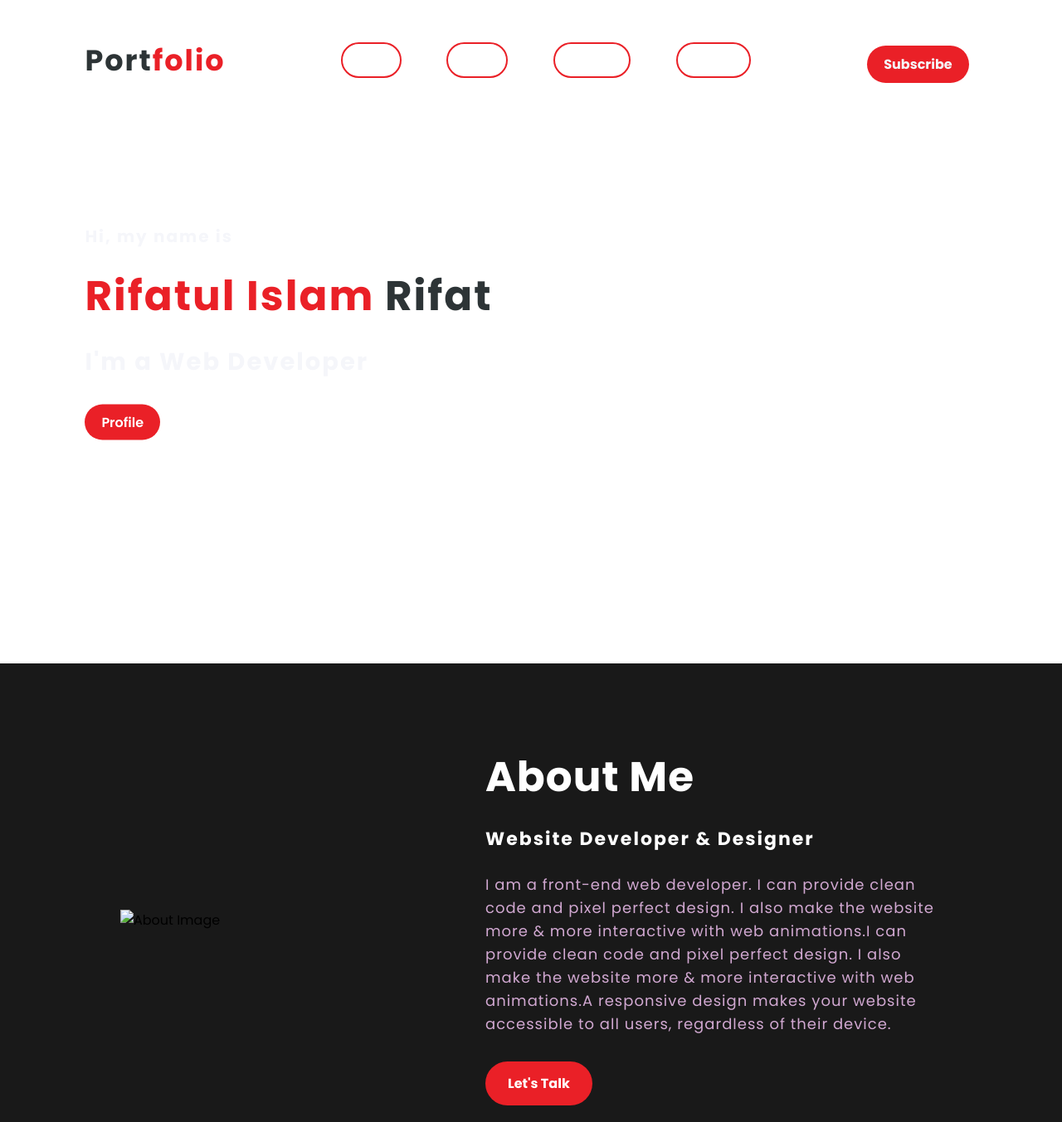
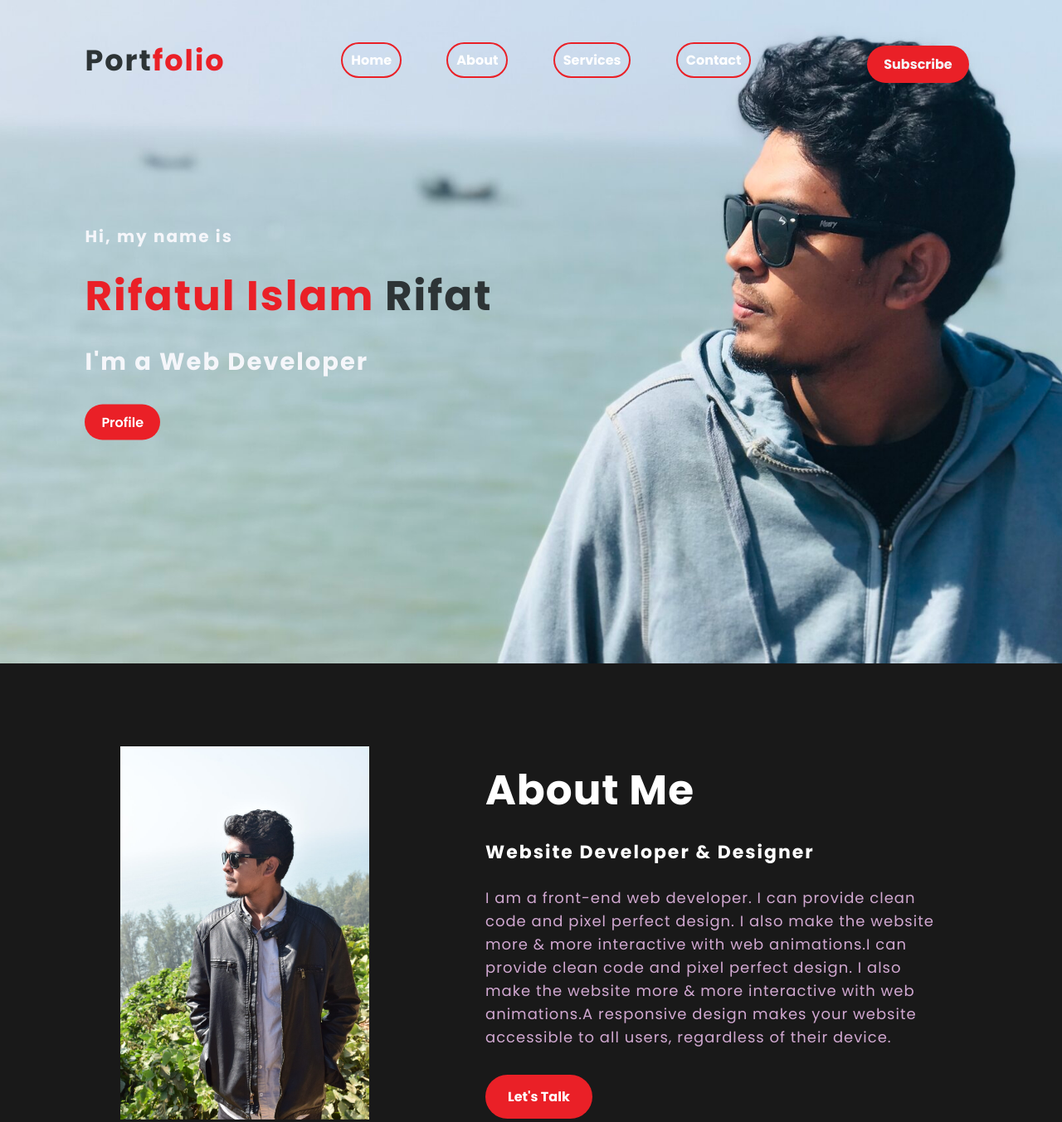
Before and after one commit to rifatulislamrifat24/Personal-Porfolio, a plain HTML site: page index.html in a window 1280 px wide. Shown: the top 1353 px of the page at 83% size. Drawn offline with Linux system fonts and the light colour scheme; the site is published under a folder, as on GitHub Pages, so addresses that start at the root find nothing.

Commit message:
iamge loading problem solved

```diff
--- a/css/style.css
+++ b/css/style.css
@@ -7,7 +7,7 @@
 .header {
     height: 100vh;
     width: 100%;
-    background-image: url(/images/background.JPG);
+    background-image: url(../images/background.jpg);
     background-size: cover;
     background-position: center;
 }
--- a/index.html
+++ b/index.html
@@ -46,7 +46,7 @@
 
             <section class="about">
                 <div class="main">
-                    <img src="/images/about-img.jpg" alt="About Image">
+                    <img src="./images/about-img.jpg" alt="About Image">
                     <div class="aboutText">
                         <h2>About Me</h2>
                         <h5>Website Developer <span class="skill">& Designer</span></h5>
```
